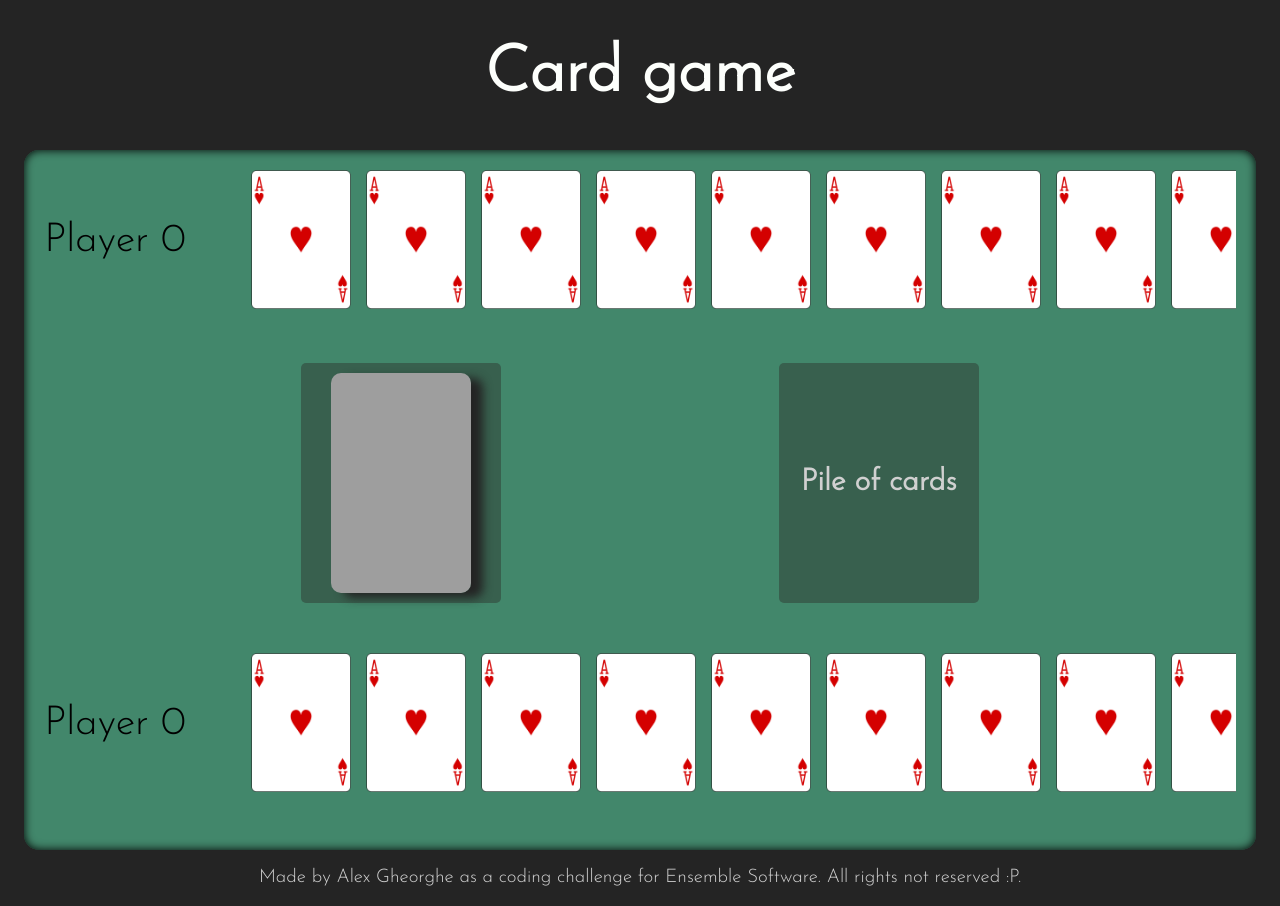
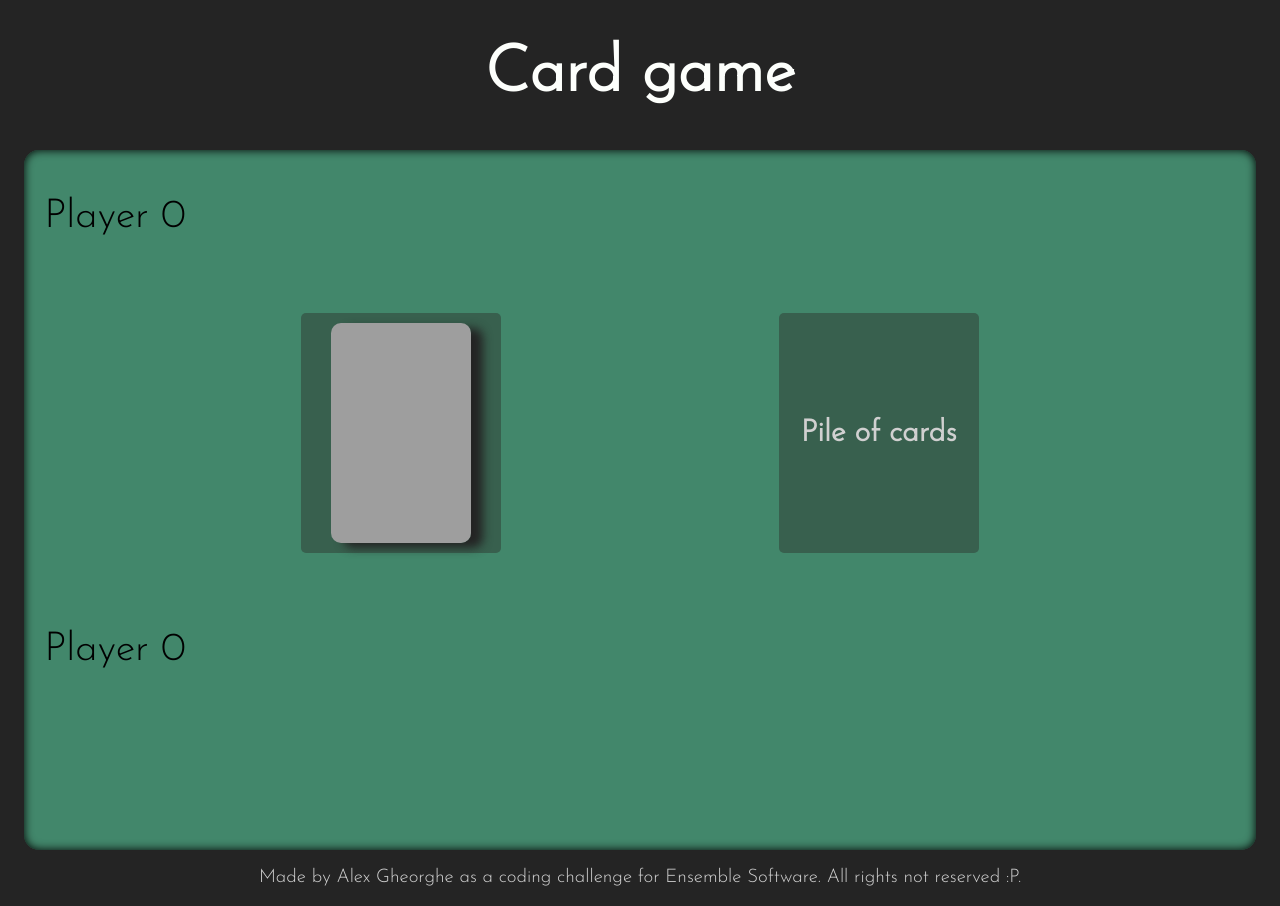
Before and after one commit to GheorgheAlex/ensemble-card-game, a React (Vite) app: page / in a window 1280 px wide. Built offline with nearby package versions, Linux system fonts and the light colour scheme; grey boxes are pictures that could not be loaded.

Commit message:
Small update to Card component

```diff
--- a/src/components/CardComponent/Card.jsx
+++ b/src/components/CardComponent/Card.jsx
@@ -1,13 +1,18 @@
 import React from "react";
 import "./Card.css";
 import defCard from "../../assets/default-card.png";
+import Player from "../PlayerComponent/Player.jsx";
 
-const Card = () => {
+const Card = ({ cardImage }) => {
   return (
     <div className="card-container">
-      <img className="card-game-image" src={defCard} alt="default-card" />
+      <img className="card-game-image" src={cardImage} alt="default-card" />
     </div>
   );
 };
 
+Card.defaultProps = {
+  cardImage: defCard,
+};
+
 export default Card;
--- a/src/components/PlayFieldComponent/PlayField.jsx
+++ b/src/components/PlayFieldComponent/PlayField.jsx
@@ -1,6 +1,7 @@
 import React from "react";
 import "./PlayField.css";
 import cardBack from "../../assets/card-back.png";
+import Player from "../PlayerComponent/Player.jsx";
 
 const PlayField = () => {
   return (
--- a/src/components/PlayerComponent/Player.jsx
+++ b/src/components/PlayerComponent/Player.jsx
@@ -9,21 +9,21 @@ const Player = ({ playerId }) => {
         <h1>Player {playerId}</h1>
       </div>
       <div className="right-side">
-        <Card />
-        <Card />
-        <Card />
-        <Card />
-        <Card />
-        <Card />
-        <Card />
-        <Card />
-        <Card />
-        <Card />
-        <Card />
-        <Card />
-        <Card />
-        <Card />
-        <Card />
+        {/*<Card />*/}
+        {/*<Card />*/}
+        {/*<Card />*/}
+        {/*<Card />*/}
+        {/*<Card />*/}
+        {/*<Card />*/}
+        {/*<Card />*/}
+        {/*<Card />*/}
+        {/*<Card />*/}
+        {/*<Card />*/}
+        {/*<Card />*/}
+        {/*<Card />*/}
+        {/*<Card />*/}
+        {/*<Card />*/}
+        {/*<Card />*/}
       </div>
     </div>
   );
```
